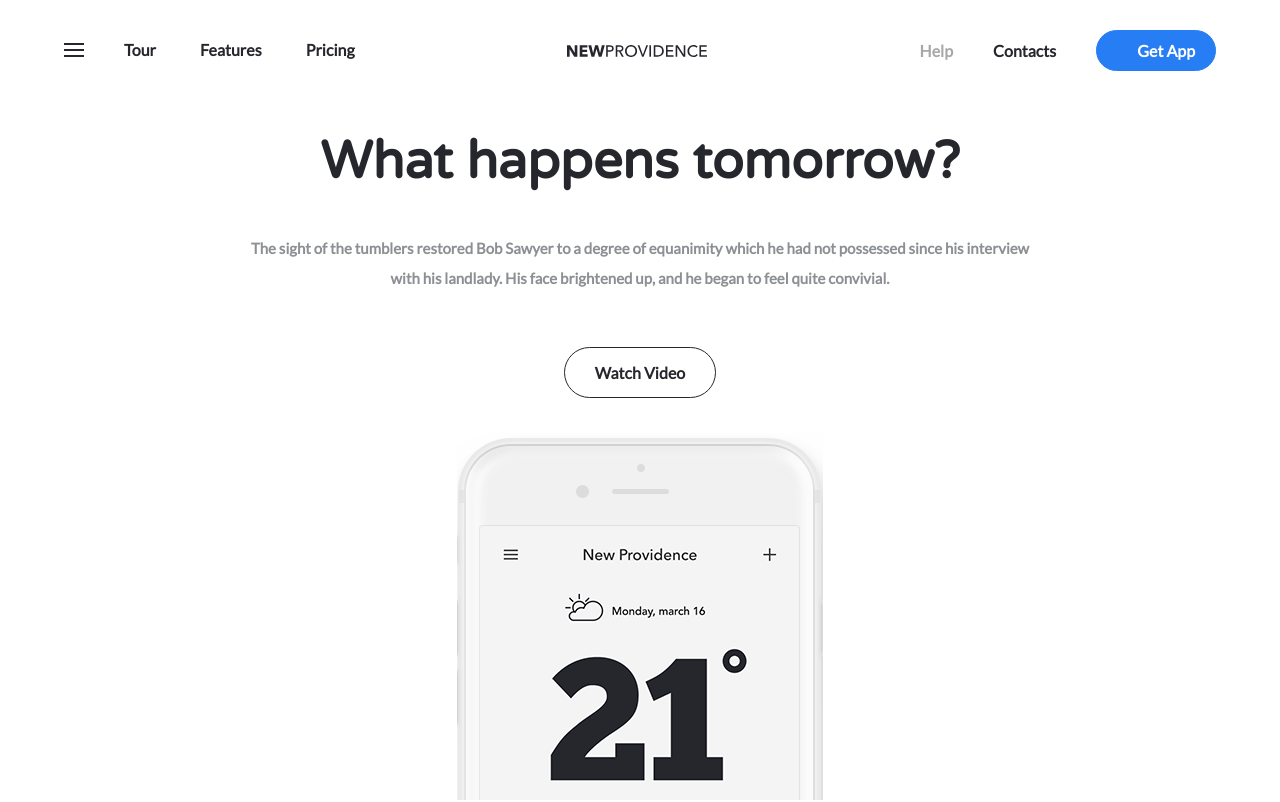
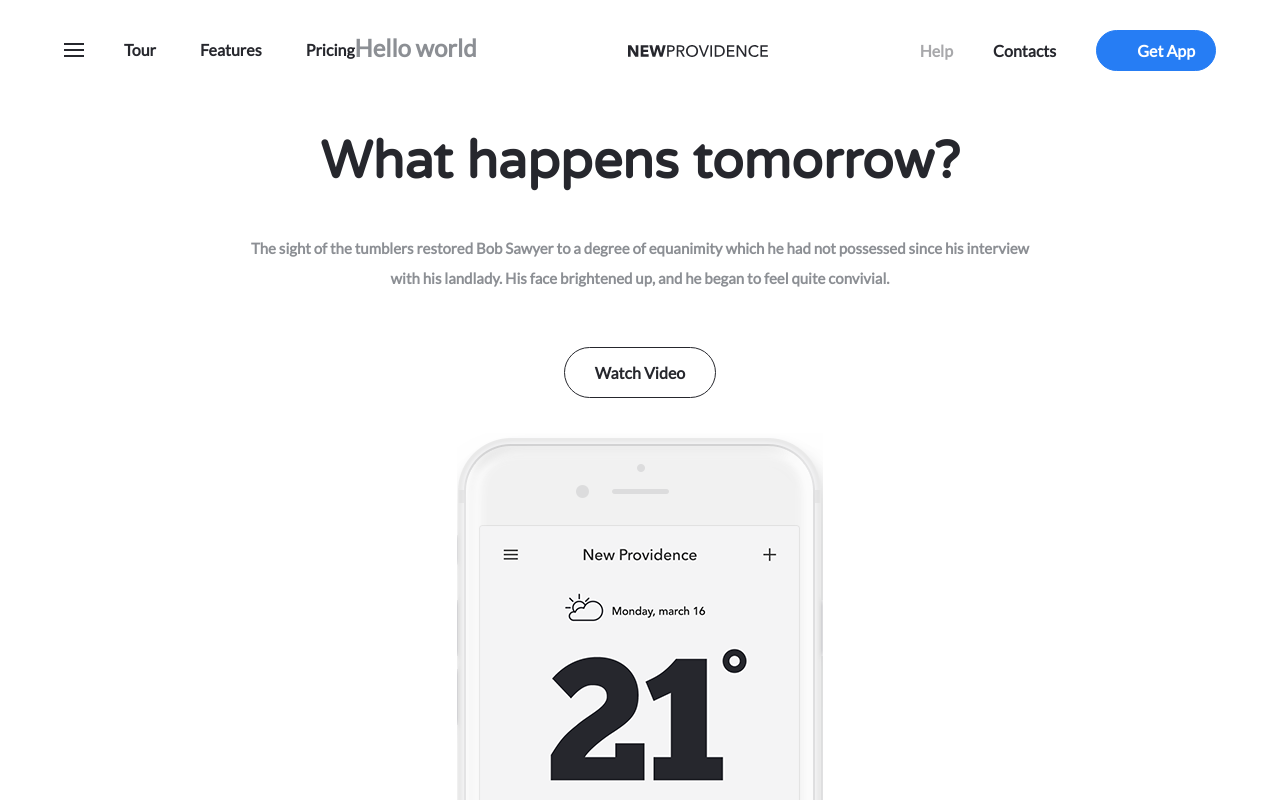
Before and after one commit to HiBlurryface/NewProvidence, a plain HTML site: page index.html in a window 1280 px wide. Shown: the top 802 px of the page. Drawn offline with nearby package versions, Linux system fonts and the light colour scheme.

Commit message:
Added test section to Home Page

```diff
--- a/index.html
+++ b/index.html
@@ -25,7 +25,9 @@
 								<a href="" class="nav__link">Pricing</a>
 							</nav>
 					</div>
-
+					<div class="test-section">
+						<h2>Hello world</h2>
+					</div>
 					<div class="header__logo">
 						<a href=""><img src="img/Logo.svg" alt="" class="logo"></a>
 					</div>
```
